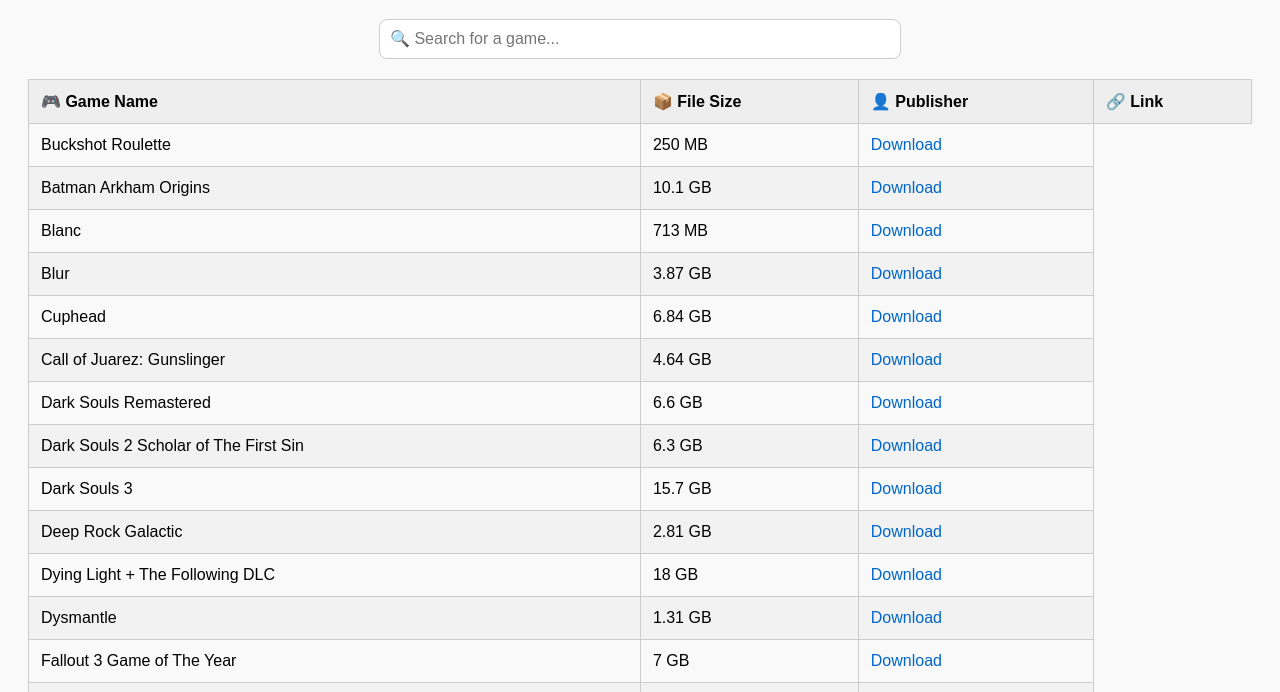
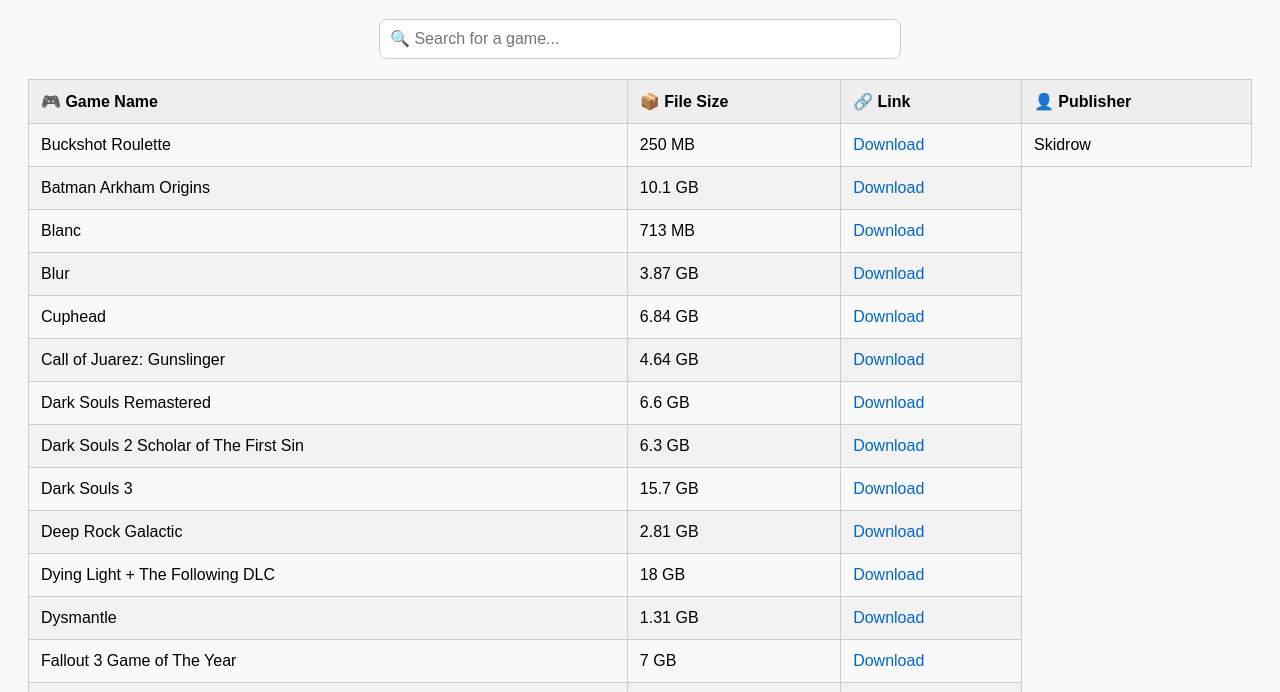
Before and after one commit to harrisjvd1/Games, a plain HTML site: page index.html in a window 1280 px wide. Shown: the part 90-782 px from the top of the page. Drawn offline with Linux system fonts and the light colour scheme.

Commit message:
Added Publisher table

```diff
--- a/index.html
+++ b/index.html
@@ -14,8 +14,8 @@
       <tr>
         <th onclick="sortTable(0)">🎮 Game Name</th>
         <th onclick="sortTable(1)">📦 File Size</th>
-        <th onclick="sortTable(2)">👤 Publisher</th>
         <th>🔗 Link</th>
+        <th>👤 Publisher</th>
       </tr>
     </thead>
     <tbody>
@@ -23,6 +23,7 @@
         <td>Buckshot Roulette</td>
         <td>250 MB</td>
         <td><a href="https://www.skidrowreloaded.com/buckshot-roulette-v1-0-hotfix-2/" target="_blank" rel="noopener noreferrer">Download</a></td>
+        <td>Skidrow</td>
       </tr>
       <tr>
         <td>Batman Arkham Origins</td>
```
